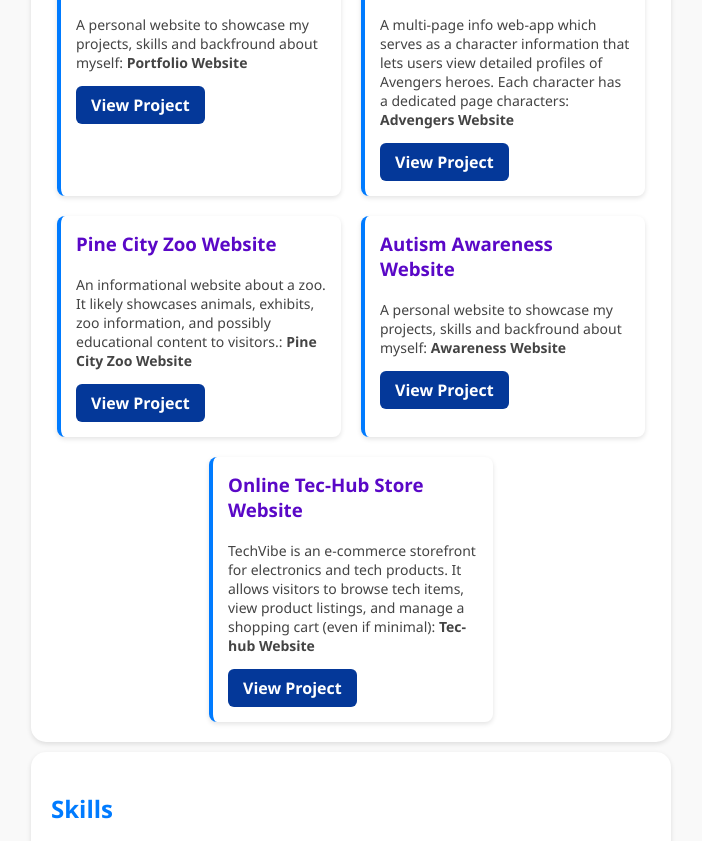
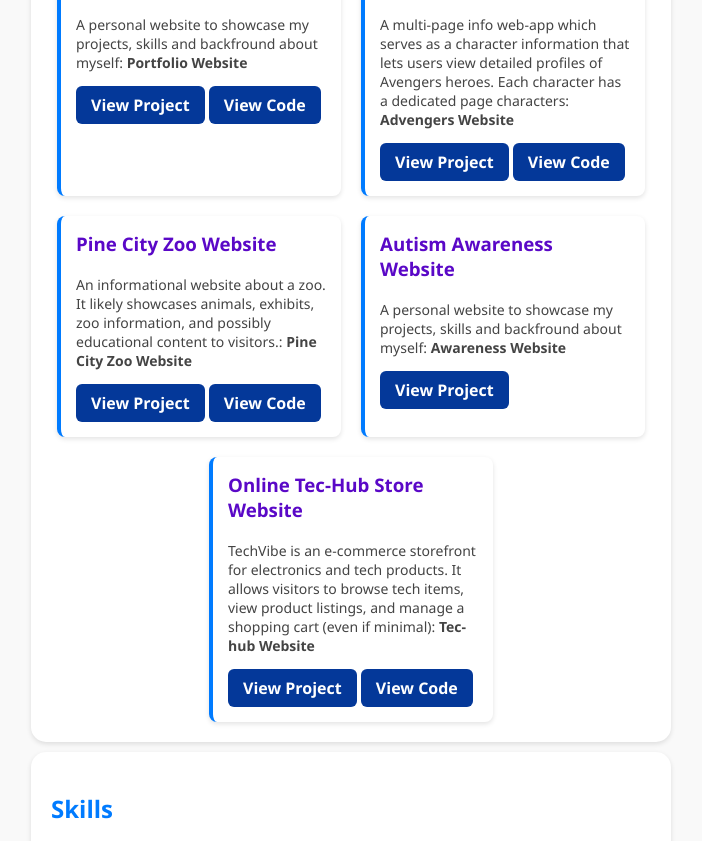
Before and after one commit to tshepza-t/portfolio-website, a plain HTML site: page index.html in a window 1280 px wide. Shown: the part 679-1520 px from the top of the page, without its empty margins (289-991 px from the left). Drawn offline with Linux system fonts and the light colour scheme.

Commit message:
Update index.html
view code link

```diff
--- a/index.html
+++ b/index.html
@@ -43,6 +43,8 @@
                 <h3>Portfolio Website</h3>
                 <p>A personal website to showcase my projects, skills and backfround about myself: <strong>Portfolio Website</strong></p>
                 <a href="https://tshepang-portfolio-website.netlify.app/" target="_blank">View Project</a>
+                <a href="https://github.com/tshepza-t/portfolio-website" target="_blank">View Code</a>
+
 
             </div>
 
@@ -50,6 +52,7 @@
                 <h3>Advengers Website</h3>
                 <p>A multi-page info web-app which serves as a character information that lets users view detailed profiles of Avengers heroes. Each character has a dedicated page characters: <strong>Advengers Website</strong> </p>
                 <a href="https://avengers-info-app.netlify.app/" target="_blank">View Project</a>
+                <a href="https://github.com/tshepza-t/avengers-app" target="_blank">View Code</a>
 
             </div>
 
@@ -57,6 +60,7 @@
                 <h3>Pine City Zoo Website</h3>
                 <p>An informational website about a zoo. It likely showcases animals, exhibits, zoo information, and possibly educational content to visitors.:<strong> Pine City Zoo Website</strong></p>
                 <a href="https://pine-city-zoo-web-app.netlify.app/" target="_blank">View Project</a>
+                <a href="https://github.com/tshepza-t/pine-city-zoo" target="_blank">View Code</a>
 
             </div>
 
@@ -71,6 +75,8 @@
                 <h3>Online Tec-Hub Store Website</h3>
                 <p>TechVibe is an e-commerce storefront for electronics and tech products. It allows visitors to browse tech items, view product listings, and manage a shopping cart (even if minimal):<strong> Tec-hub Website</strong></p>
                 <a href="https://online-techstore.netlify.app/" target="_blank">View Project</a>
+                <a href="https://github.com/tshepza-t/online-store-tec-hub" target="_blank">View Code</a>
+
 
             </div>
 
```
